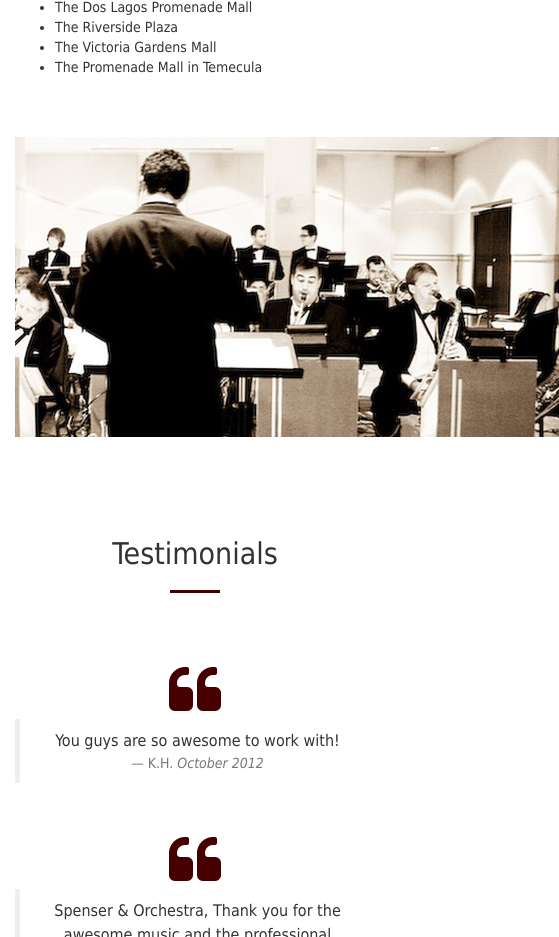
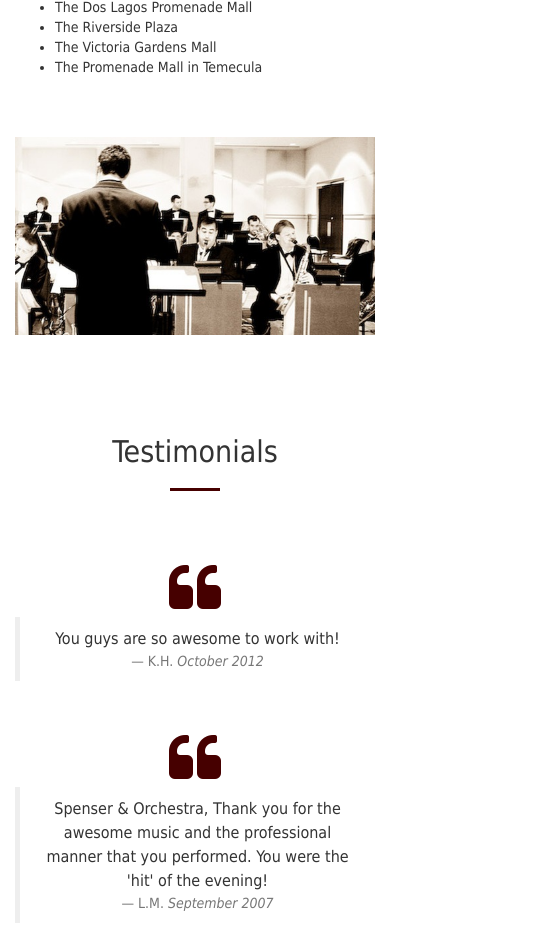
Before and after one commit to empireswing/empireswing.github.io, a website: page app/index.html in a window 390 px wide. Shown: the part 3022-3959 px from the top of the page, 559 px wide, since content can reach past the window. Drawn offline with nearby package versions, Linux system fonts and the light colour scheme; files that its build step writes are made by us from their sources; a web font is replaced by a local one.

Commit message:
Fix responsiveness of image

```diff
--- a/app/index.html
+++ b/app/index.html
@@ -185,7 +185,7 @@
                 </ul>
               </div>
               <div class="col-lg-8 text-center portfolio-image">
-                <img src="images/slider3.jpg"/>
+                <img class="img-responsive" src="images/slider3.jpg"/>
               </div>
             </div>
           </div>
```
